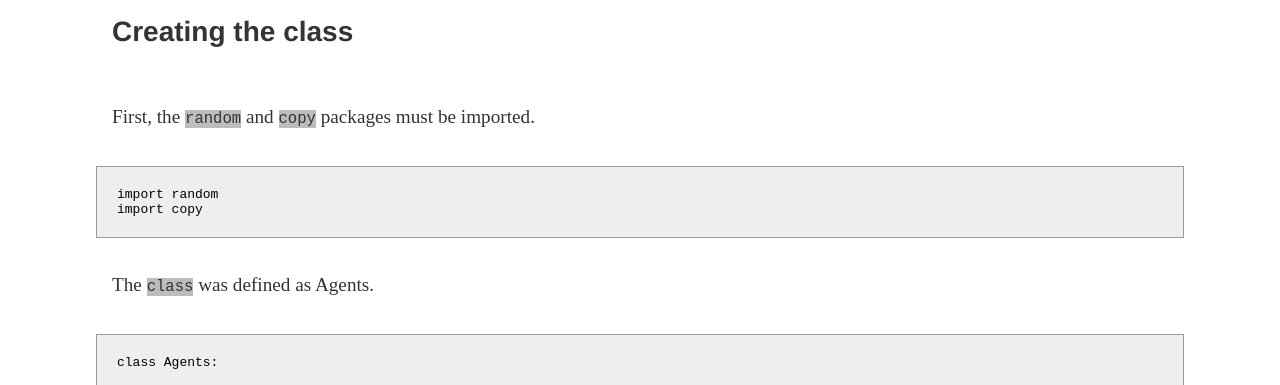
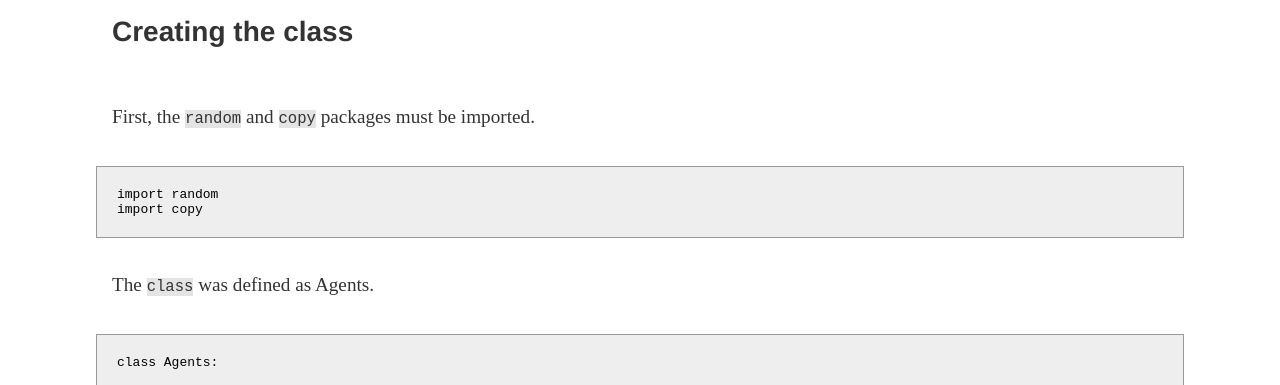
Before and after one commit to lena-kilian/lena-kilian.github.io, a Jekyll site: the page built from abm/index.md, in a window 1280 px wide. Shown: the part 472-857 px from the top of the page. Built offline with Jekyll 4.4.1, drawn with Linux system fonts in a browser that asks for light colours; our own code applies the rules of GitHub Pages for plain Markdown files.

Commit message:
Update main.css

```diff
--- a/css/main.css
+++ b/css/main.css
@@ -122,7 +122,7 @@ p {
 }
 
 code {
-    background-color: #bcbcbc;
+    background-color: #e4e4e4;
 }
 
 pre code {
```
